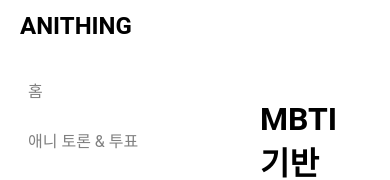
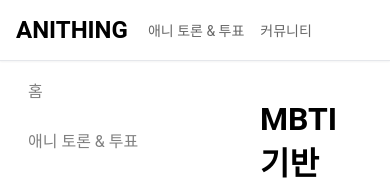
Before and after one commit to kimywann/ani-thing, a React (Vite) app: page / in a window 390 px wide. Shown: the top 180 px of the page. Built offline with nearby package versions, Linux system fonts and the light colour scheme.

Commit message:
style: 헤더 레이아웃 및 네비게이션 메뉴 구조 개선
- 헤더 최대 너비 1280px로 설정
- 반응형 패딩 및 갭 조정
- 네비게이션 메뉴 항목 정리

```diff
--- a/src/components/common/Header.tsx
+++ b/src/components/common/Header.tsx
@@ -7,20 +7,29 @@ const HeaderContainer = styled.header`
   left: 0;
   right: 0;
   z-index: 1000;
-  padding: 1rem;
-  height: 20px;
   background-color: #ffffff;
+  border-bottom: 1px solid #e5e7eb;
+  box-shadow: 0 1px 2px 0 rgba(0, 0, 0, 0.05);
+`;
+
+const HeaderContent = styled.div`
+  max-width: 1280px;
+  margin: 0 auto;
+  display: flex;
+  align-items: center;
+  gap: 40px;
+  padding: 1rem 1.5rem;
+
+  @media (max-width: 768px) {
+    padding: 1rem;
+    gap: 20px;
+  }
 `;
 
 const Logo = styled.div`
-  position: absolute;
-  top: 50%;
-  left: 20px;
-  transform: translateY(-50%);
   font-size: 24px;
   font-weight: bold;
   color: black;
-  cursor: pointer;
 
   a {
     text-decoration: none;
@@ -28,15 +37,44 @@ const Logo = styled.div`
   }
 `;
 
+const Nav = styled.nav`
+  display: flex;
+  gap: 24px;
+  align-items: center;
+
+  @media (max-width: 768px) {
+    gap: 16px;
+  }
+`;
+
+const NavItem = styled(Link)`
+  color: #666;
+  text-decoration: none;
+  font-size: 16px;
+  transition: color 0.2s;
+
+  &:hover {
+    color: #4a90e2;
+  }
+
+  @media (max-width: 768px) {
+    font-size: 14px;
+  }
+`;
+
 const Header = () => {
   return (
-    <>
-      <HeaderContainer>
+    <HeaderContainer>
+      <HeaderContent>
         <Logo>
           <Link to="/">ANITHING</Link>
         </Logo>
-      </HeaderContainer>
-    </>
+        <Nav>
+          <NavItem to="/discussion">애니 토론 & 투표</NavItem>
+          <NavItem to="/community">커뮤니티</NavItem>
+        </Nav>
+      </HeaderContent>
+    </HeaderContainer>
   );
 };
 
```
